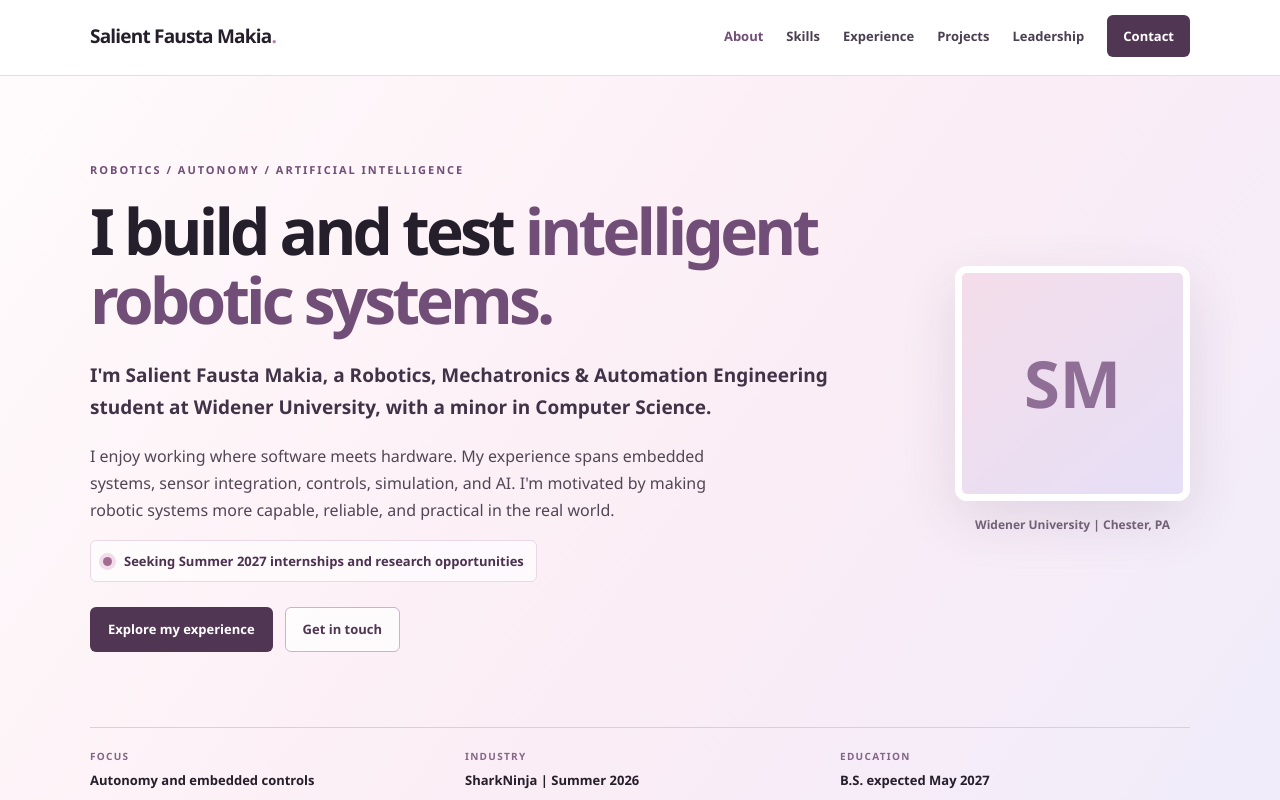
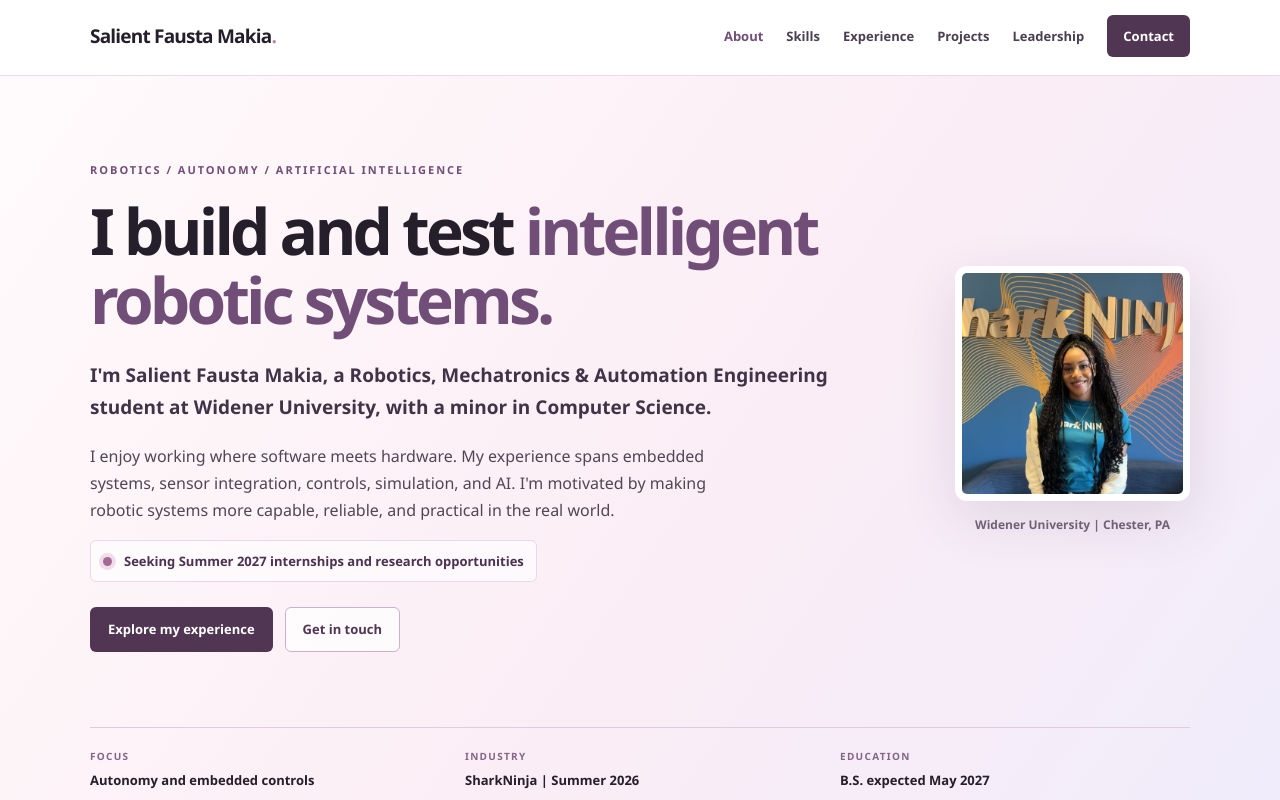
Before and after one commit to makiafausta-netizen/SalientFaustaPortfolio, a plain HTML site: page index.html in a window 1280 px wide. Shown: the top 800 px of the page. Drawn offline with Linux system fonts and the light colour scheme.

Commit message:
index.html

```diff
--- a/index.html
+++ b/index.html
@@ -877,8 +877,8 @@ h1 em {
 
         <!-- Replace with your actual headshot path -->
         <img
-          src="assets/profile.PNG"
-          alt="Portrait placeholder for Salient Fausta Makia"
+          src="profile.PNG"
+          alt="Salient Fausta Makia"
           onerror="this.style.display='none'">
       </div>
 
```
